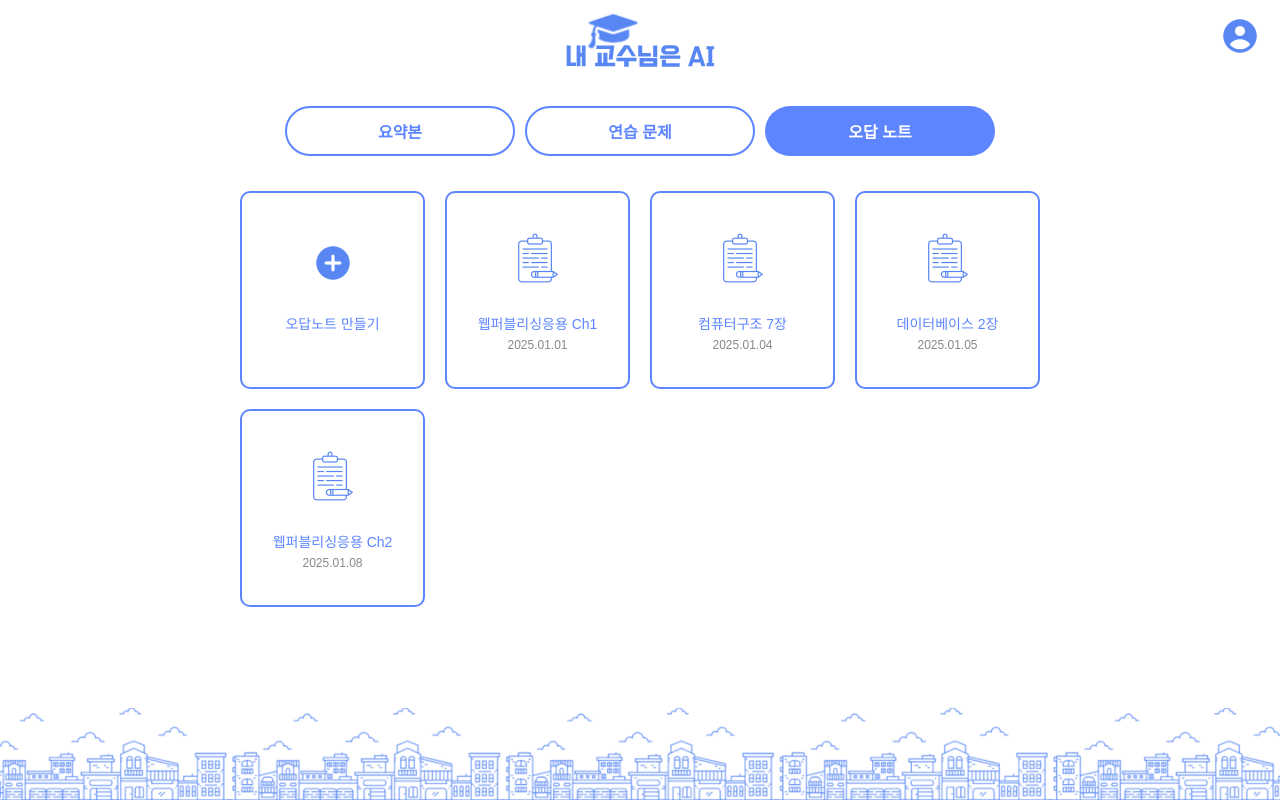
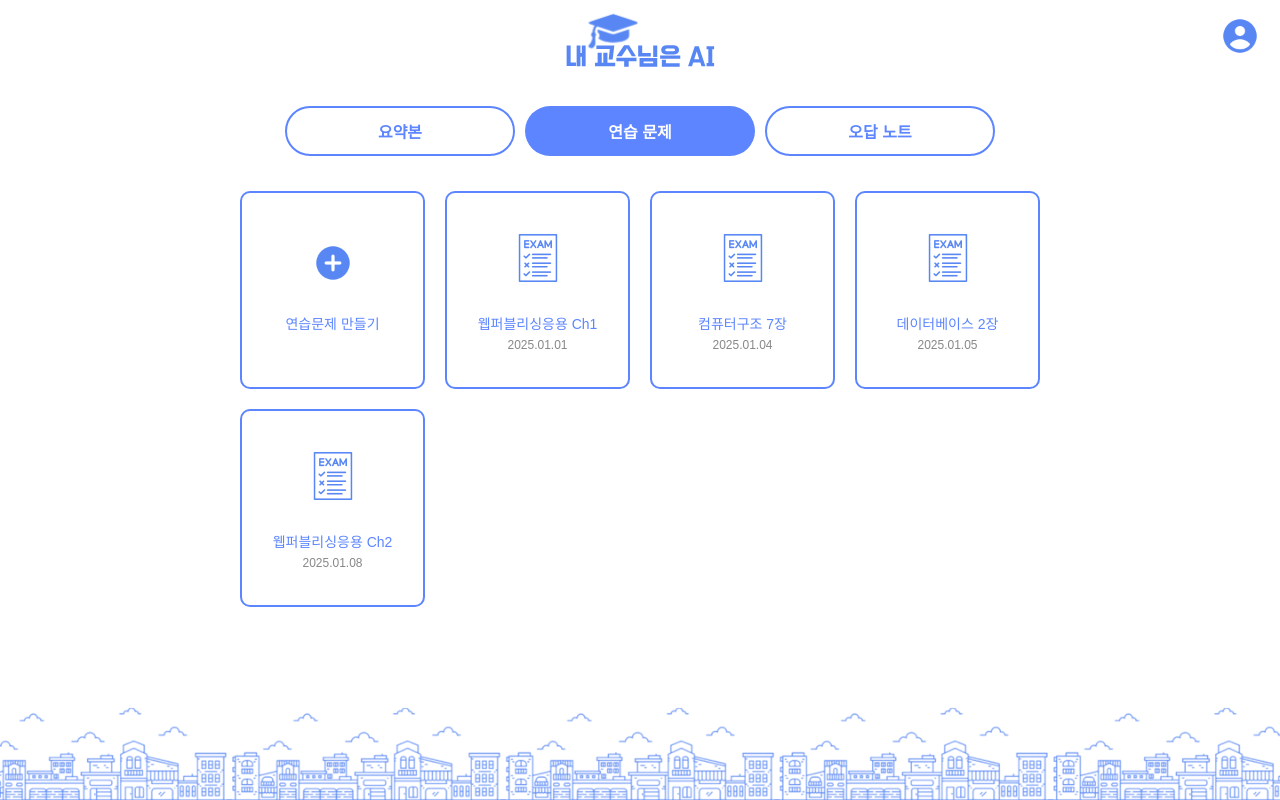
Before and after one commit to 2024-Winter-BootCamp-TeamF/Frontend, a React (Create React App) app: page / in a window 1280 px wide. Built offline with nearby package versions, Linux system fonts and the light colour scheme; a web font is replaced by a local one.

Commit message:
fix) 파일 명 수정

```diff
--- a/src/App.js
+++ b/src/App.js
@@ -3,7 +3,7 @@ import { BrowserRouter as Router, Routes, Route } from "react-router-dom";
 import { ThemeProvider } from "styled-components";
 import GlobalStyle from "./styles/GlobalStyle";
 import theme from "./styles/theme";
-import UserPageEx from "./pages/UserPageNote.jsx";
+import UserPageEx from "./pages/UserPageEx";
 
 function App() {
   return (
--- a/src/pages/UserPageEx.jsx
+++ b/src/pages/UserPageEx.jsx
@@ -19,16 +19,16 @@ const UserPageEx = () => {
         </ProfileIcon>
       </Header>
       <Nav>
-        <ExButton variant="filled" isActive={true}>요약본</ExButton>
-        <ExButton variant="outlined">연습 문제</ExButton>
-        <ExButton variant="outlined">오답 노트</ExButton>
+        <ExButton variant="outlined" isActive={true}>요약본</ExButton>
+        <ExButton variant="filled" isActive={true}>연습 문제</ExButton>
+        <ExButton variant="outlined" >오답 노트</ExButton>
       </Nav>
       <Content>
         <Card>
           <AddIconWrapper>
             <img src={addIcon} alt="추가하기" />
           </AddIconWrapper>
-          <CardText>요약본 만들기</CardText>
+          <CardText>연습문제 만들기</CardText>
         </Card>
         <Card>
           <IconWrapper>
--- a/src/pages/UserPageNote.jsx
+++ b/src/pages/UserPageNote.jsx
@@ -19,7 +19,7 @@ const UserPageNote = () => {
         </ProfileIcon>
       </Header>
       <Nav>
-      <ExButton variant="outlined" isActive={true}>요약본</ExButton>
+        <ExButton variant="outlined" isActive={true}>요약본</ExButton>
         <ExButton variant="outlined">연습 문제</ExButton>
         <ExButton variant="filled">오답 노트</ExButton>
       </Nav>
```
